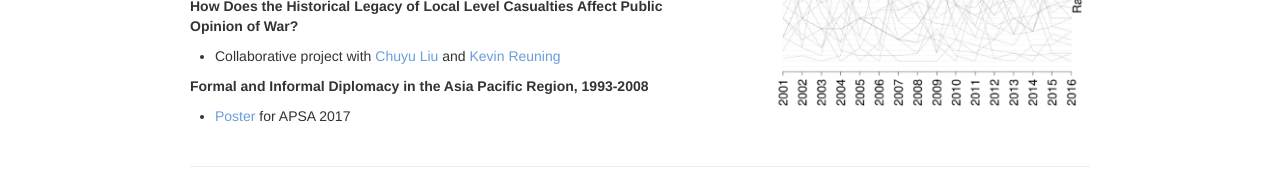
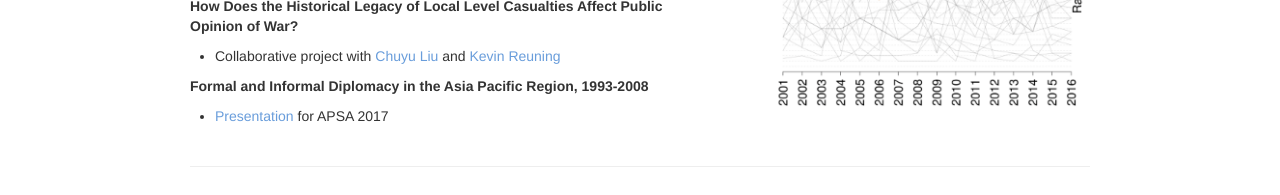
Before and after one commit to tedhchen/tedhchen.github.io, a Jekyll site: the page built from pages/research.md, in a window 1280 px wide. Shown: the part 1921-2116 px from the top of the page. Built offline with Jekyll 4.4.1, drawn with Linux system fonts in a browser that asks for light colours.

Commit message:
fixed typo

```diff
--- a/pages/research.md
+++ b/pages/research.md
@@ -112,7 +112,7 @@ My dissertation focuses on methods for working with multilayer network represent
 			</ul>
 		<h5>Formal and Informal Diplomacy in the Asia Pacific Region, 1993-2008</h5>
 			<ul>
-			<li><a href="{{ BASE_PATH }}/assets/presentations/chen_asiapacific_apsa2017.pdf">Poster</a> for APSA 2017</li>
+			<li><a href="{{ BASE_PATH }}/assets/presentations/chen_asiapacific_apsa2017.pdf">Presentation</a> for APSA 2017</li>
 			</ul>
         </div>
         <div class="span5">
```
